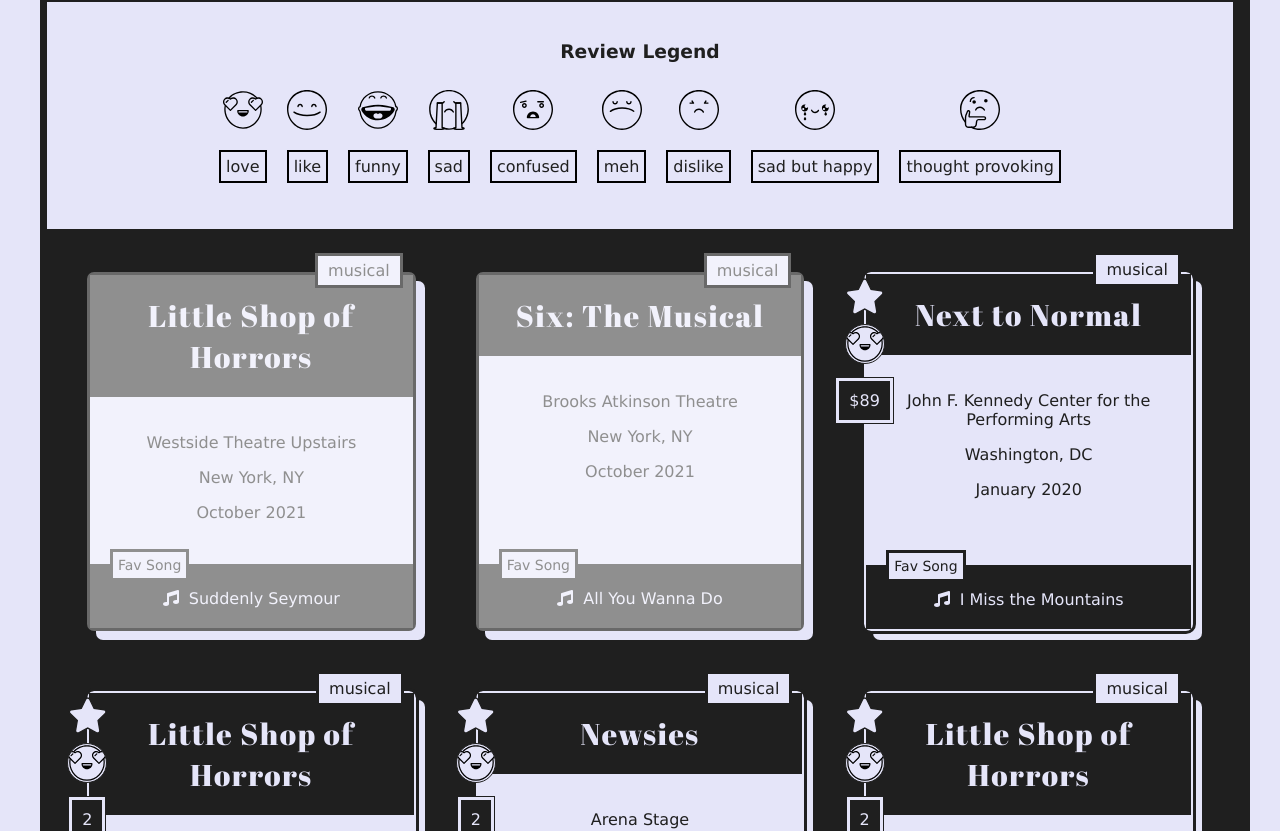
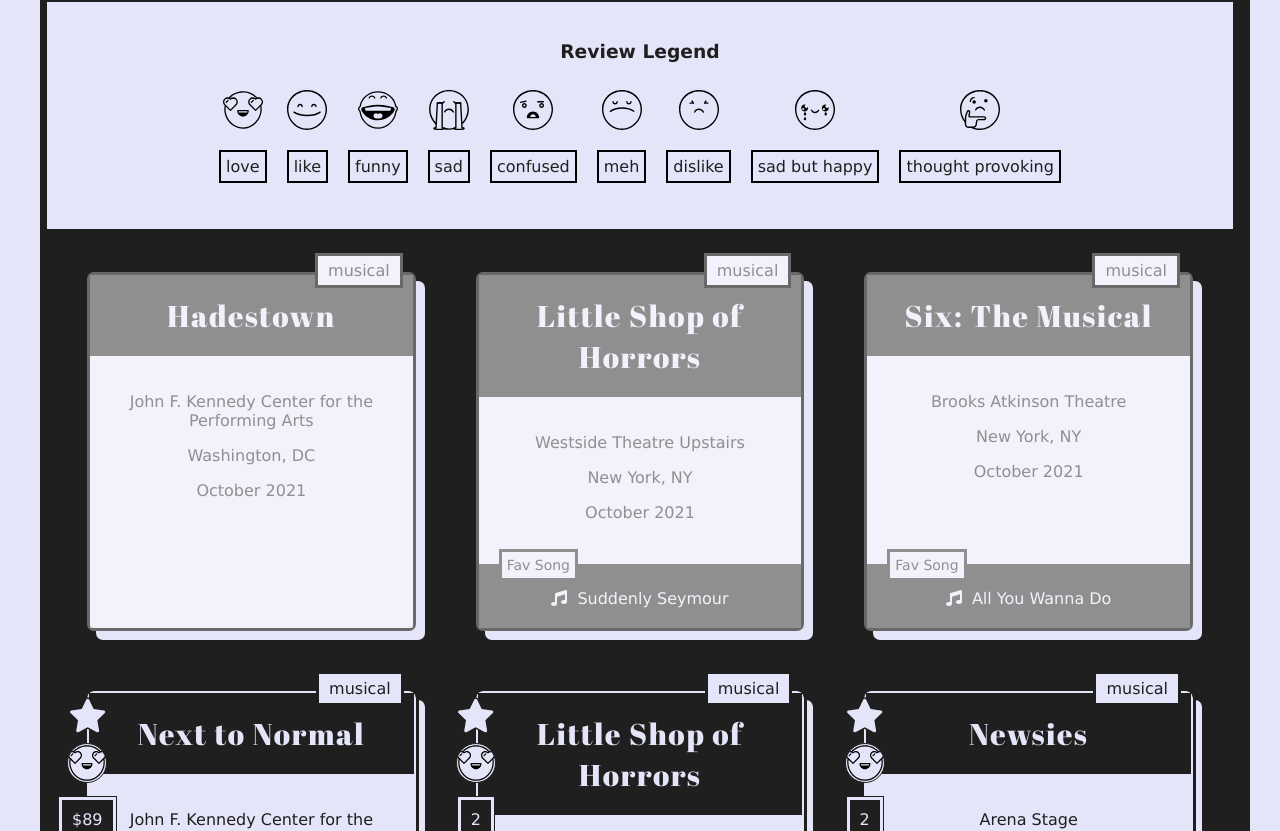
Before and after one commit to brittanyrw/theaterlog, a Vue app: page / in a window 1280 px wide. Shown: the part 541-1372 px from the top of the page. Built offline with nearby package versions, Linux system fonts and the light colour scheme.

Commit message:
Add new shows

```diff
--- a/src/data/shows.js
+++ b/src/data/shows.js
@@ -1,4 +1,19 @@
 export const showList = [
+  {
+    id: "s71",
+    name: "Hadestown",
+    theater: "John F. Kennedy Center for the Performing Arts",
+    date: "October 2021",
+    favSong: "",
+    location: "Washington, DC",
+    fav: false,
+    upcoming: true,
+    multi: 0,
+    type: "musical",
+    review: "",
+    favSongLink: "",
+    seating: ""
+  },
   {
     id: "s69",
     name: "Little Shop of Horrors",
```
